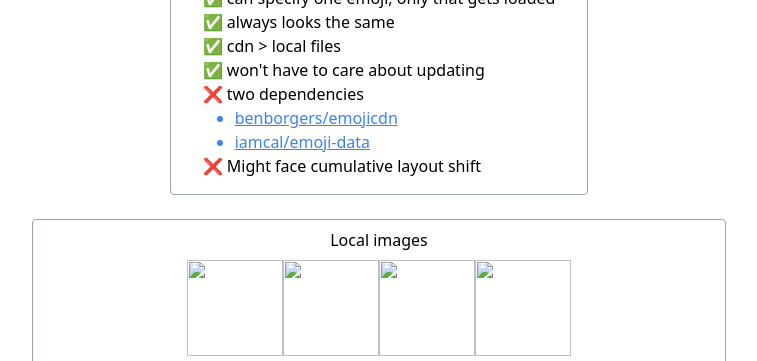
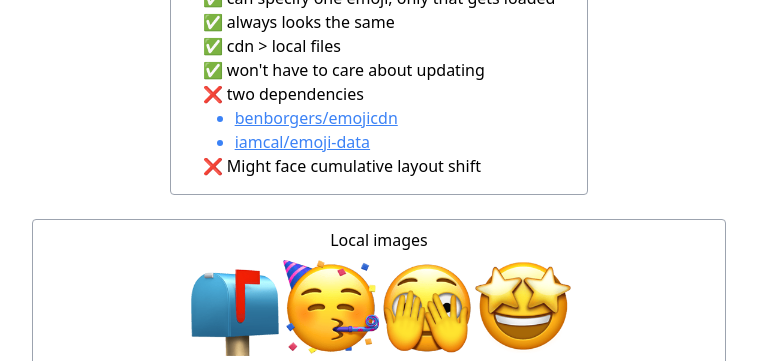
Before and after one commit to jonasschultheiss/emojify-poc, a plain HTML site: page index.html in a window 1280 px wide. Shown: the part 561-922 px from the top of the page, without its empty margins (261-1018 px from the left). Drawn offline with nearby package versions, Linux system fonts and the light colour scheme; the site is published under a folder, as on GitHub Pages, so addresses that start at the root find nothing.

Commit message:
update local images

```diff
--- a/index.html
+++ b/index.html
@@ -49,10 +49,10 @@
     <section class="flex flex-col items-center justify-center gap-y-2 border rounded p-4 pt-2 border-gray-400">
       <h6 class="text-semibold">Local images</h6>
       <span class="flex">
-        <img class="w-24 h-24" src="/images/1.png" />
-        <img class="w-24 h-24" src="/images/2.png" />
-        <img class="w-24 h-24" src="/images/3.png" />
-        <img class="w-24 h-24" src="/images/4.png" />
+        <img class="w-24 h-24" src="./images/1.png" />
+        <img class="w-24 h-24" src="./images/2.png" />
+        <img class="w-24 h-24" src="./images/3.png" />
+        <img class="w-24 h-24" src="./images/4.png" />
       </span>
       <ul>
         <li>✅ can specify one emoji, only that gets loaded</li>
@@ -73,7 +73,7 @@
         <li>Use CDN</li>
         <li>
           Use emoji unicode as alt (alt will not be same size unless we use hacky css)
-          <img src="/images/6.png" alt="📫" />
+          <img src="./images/6.png" alt="📫" />
         </li>
         <li>
           Create component
```
